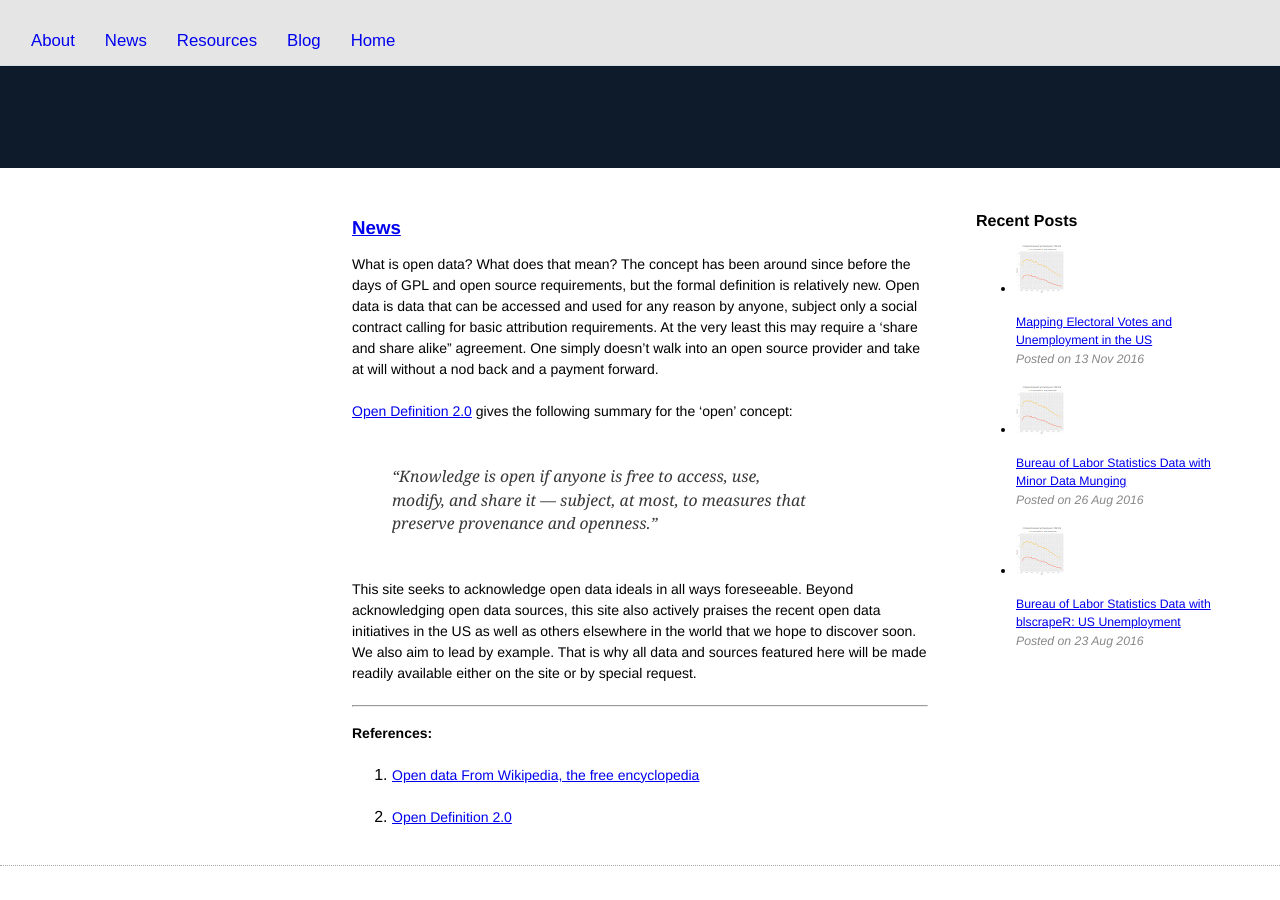
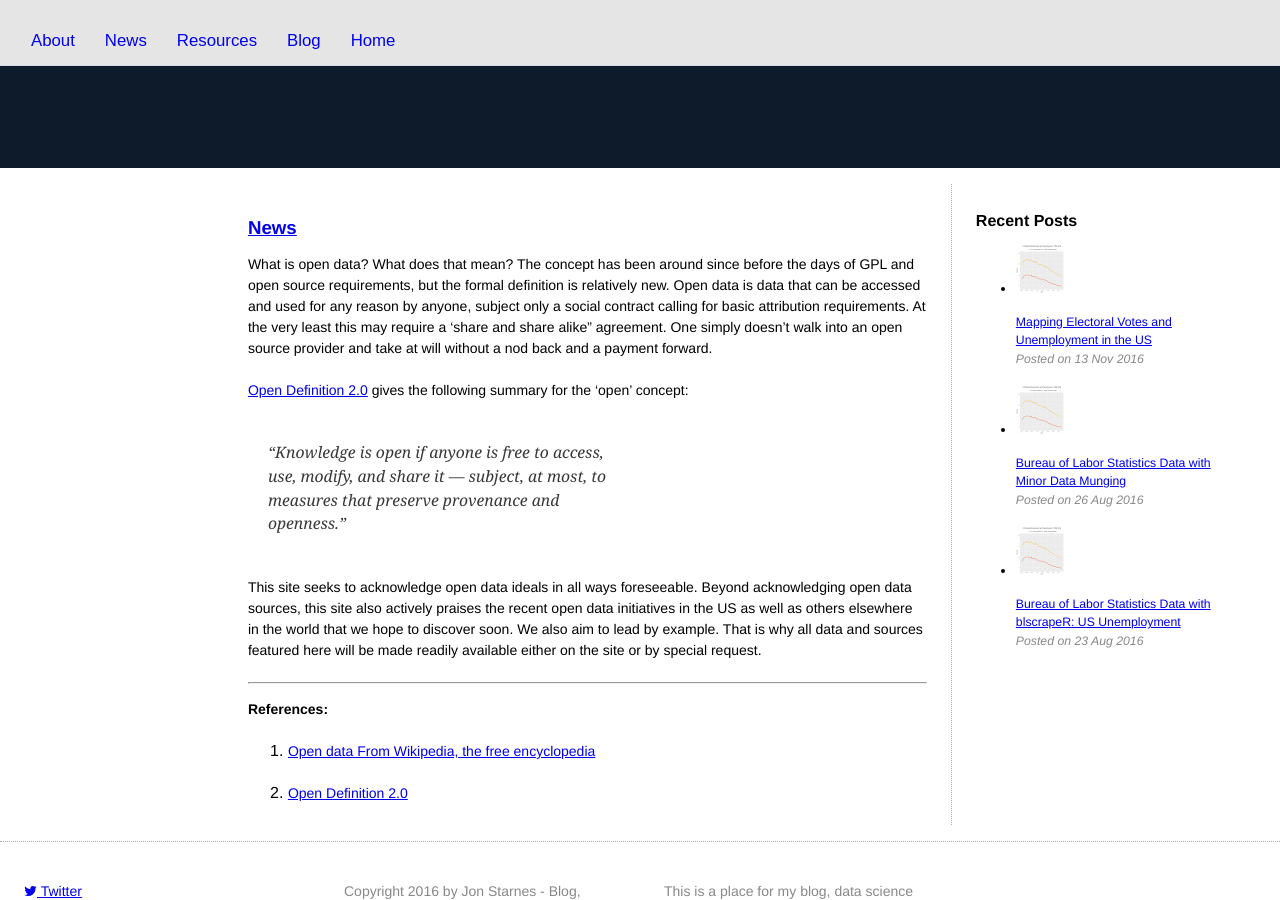
Before and after one commit to jon-starnes/jon-starnes.github.io, a Jekyll site: the page built from index.html, in a window 1280 px wide and 900 px high. Built offline with Jekyll 4.4.1, drawn with Linux system fonts in a browser that asks for light colours; nearby versions of some CDN libraries.

Commit message:
Style updates

```diff
--- a/_includes/head.html
+++ b/_includes/head.html
@@ -31,6 +31,7 @@
 			 	.info    { width: 100%;   }
 			 	.content1 { width: 50%; 	}
 			 	.sidebar1	{ width: 25%; 	}
+				.sidebar2	{ width: 8.33%; 	}
 			 }
 			 @media only screen and (min-width: 76em) {
 			 	.content { width: 58.33%; } /* 7/12 */
@@ -38,6 +39,7 @@
 			 	.info    { width: 50%;    }
 			 	.content1 { width: 50%; 	}
 			 	.sidebar1	{ width: 25%; 	}
+				.sidebar2	{ width: 16.66%; 	}
 			 }
 	</style>
 
--- a/_layouts/main1.html
+++ b/_layouts/main1.html
@@ -5,12 +5,12 @@
 <div class="container">
   <div class="row">
 
-    <div class="col sidebar1">
+    <div class="col sidebar2">
       <p></p>
     </div>
 
     <!-- column content -->
-    <div class="col content1">
+    <div class="col content">
       {{ content }}
     </div>
 
--- a/_sass/_layout.scss
+++ b/_sass/_layout.scss
@@ -98,9 +98,9 @@
 	font-family: Georgia, serif;
 	font-size: 18px;
 	font-style: italic;
-	width: 500px;
-	margin: 0.25em 0;
-	padding: 0.25em 40px;
+	width: 400px;
+	margin: 0.10em 0;
+	padding: 0.10em 20px;
 	line-height: 1.20;
 	position: relative;
 	color: #383838;
```
